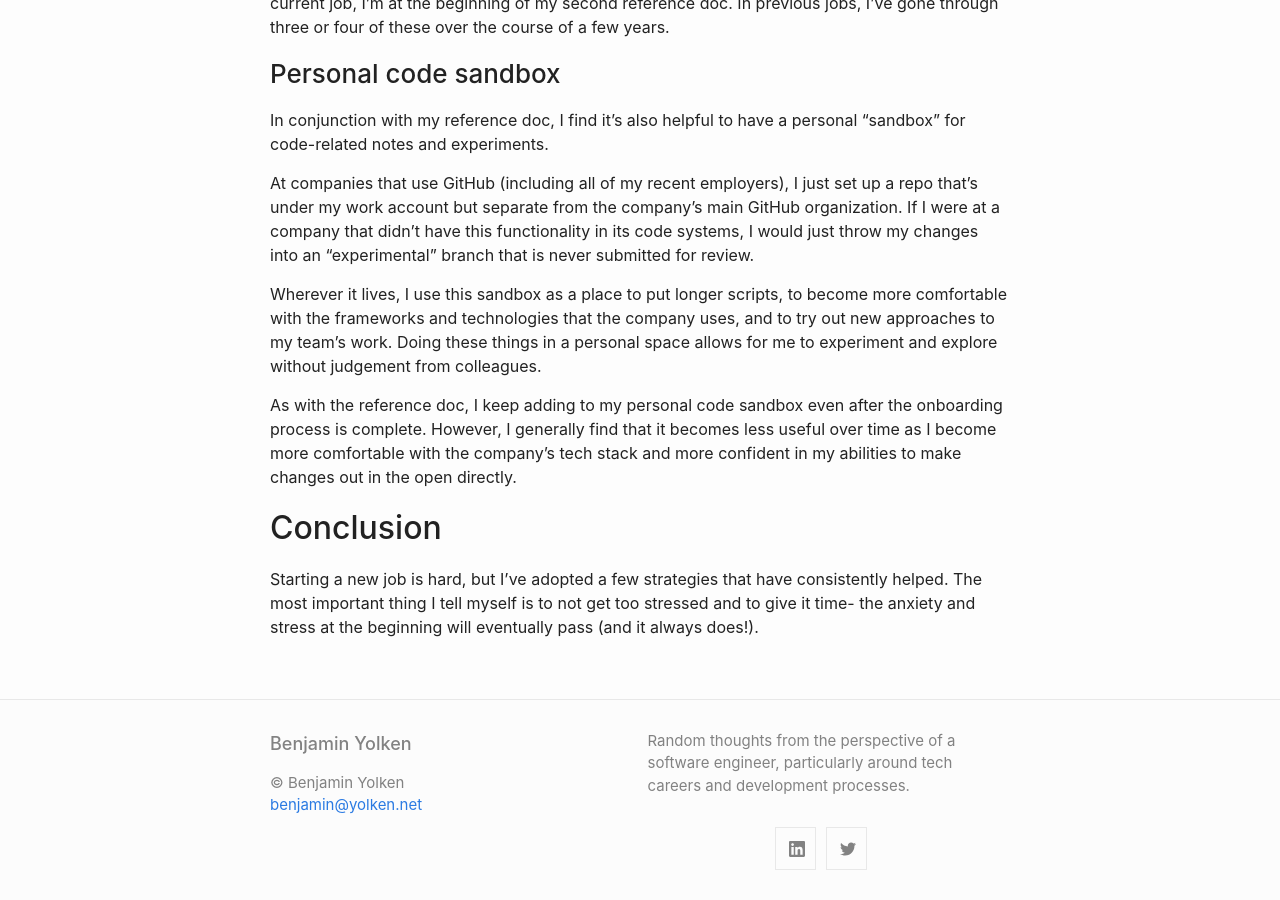
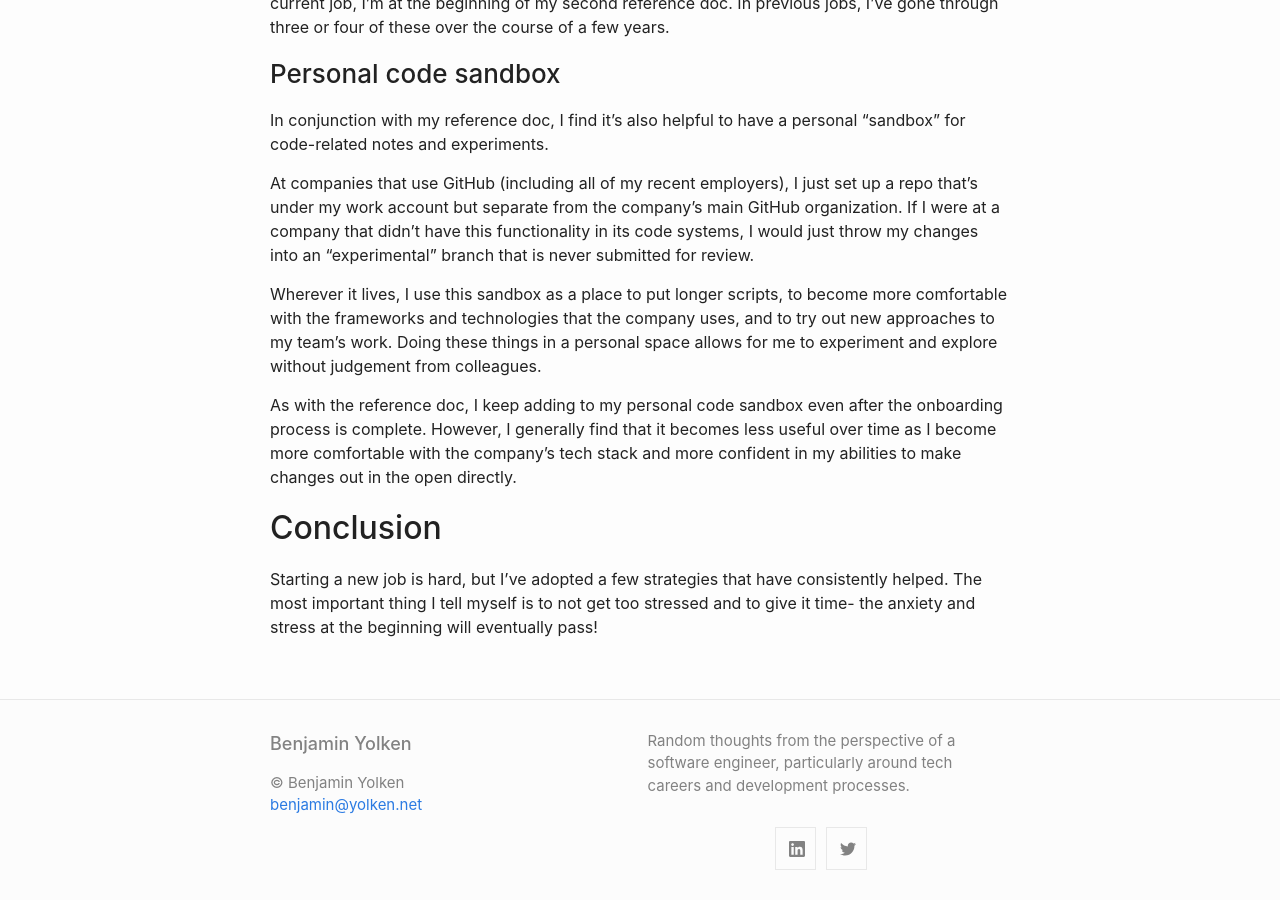
Before and after one commit to yolken/yolken-blog, a Jekyll site: the page built from site/_posts/2021-01-24-starting-a-job.md, in a window 1280 px wide and 900 px high, scrolled down 2800 px. Built offline with Jekyll 4.4.1, drawn with Linux system fonts in a browser that asks for light colours.

Commit message:
More updates

```diff
--- a/site/_posts/2021-01-24-starting-a-job.md
+++ b/site/_posts/2021-01-24-starting-a-job.md
@@ -160,4 +160,4 @@ my abilities to make changes out in the open directly.
 
 Starting a new job is hard, but I've adopted a few strategies that have consistently helped.
 The most important thing I tell myself is to not get too stressed and to give it time-
-the anxiety and stress at the beginning will eventually pass (and it always does!).
+the anxiety and stress at the beginning will eventually pass!
```
